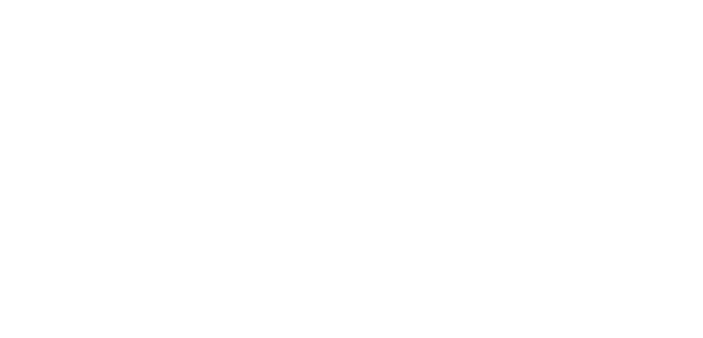
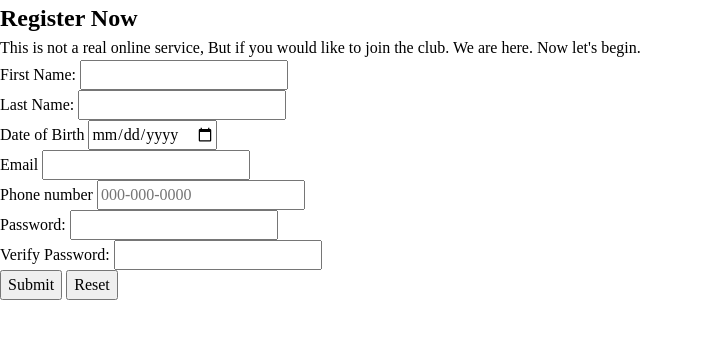
Before and after one commit to HeyGilmore/Sign-up-Form, a plain HTML site: page index.html in a window 1280 px wide. Shown: the whole page, without its empty margins (0-703 px from the left). Drawn offline with Linux system fonts and the light colour scheme.

Commit message:
Creating the skelton for the form

```diff
--- a/index.html
+++ b/index.html
@@ -11,6 +11,70 @@
   <header>
   </header>
   <main>
+
+    <div>
+      <div></div>
+      <div>
+        <form action="#">
+          <!-- Form Title -->
+          <div>
+            <h2>Register Now</h2>
+            <p>This is not a real online service, But if you would like to join the club. We are here. Now let's begin.</p>
+          </div>
+          <!----- First & Last Name Section -->
+          <div>
+            <!--First_Name-->
+            <div>
+              <label for="f_name" class="label">First Name:</label>
+              <input type="text" name="first_name" id="firstName" class="form-input" />
+            </div>
+            <!--Last_Name-->
+            <div>
+              <label for="l_name" class="label">Last Name:</label>
+              <input type="text" name="last_name" id="lastName" class="form-input" />
+            </div>
+          </div>
+          <!----- Email Phone & Number Section -->
+          <div>
+             <!--- BirthDay -->
+          <div>
+            <label for="dob" class="formbold-form-label"> Date of Birth </label>
+            <input type="date" name="dob" id="dob" class="formbold-form-input"/>
+        </div>
+            <!--- Email  -->
+            <div>
+              <label for="email" class="formbold-form-label"> Email </label>
+              <input type="email" name="email" id="email" class="form-input"
+              />
+            </div>
+            <!---- Number -->
+            <div>
+              <label for="phone" class="formbold-form-label"> Phone number </label>
+              <input type="text" name="phone" id="phone" placeholder="000-000-0000" class="formbold-form-input"/>
+            </div>
+          </div>
+          <!--- Password Section--->
+          <div>
+            <!--1: Password-->
+            <div>
+              <label for="password" class="label">Password:</label>
+              <input type="text" name="password" id="password" class="form-input" />
+            </div>
+             <!--2: Password-->
+             <div>
+              <label for="password2" class="label">Verify Password:</label>
+              <input type="text" name="password2" id="password2" class="form-input" />
+            </div>
+          </div>
+          <!-- Submit Button -->
+          <button type="submit" value="submit" id="submitButton">Submit</button>
+          <!-- Reset Button -->
+           <button type="reset" value="Reset" id="resestButton">Reset</button>
+          </form>
+      </div>
+    </div>
+
+
   </main>
   <footer>
   </footer>
```
